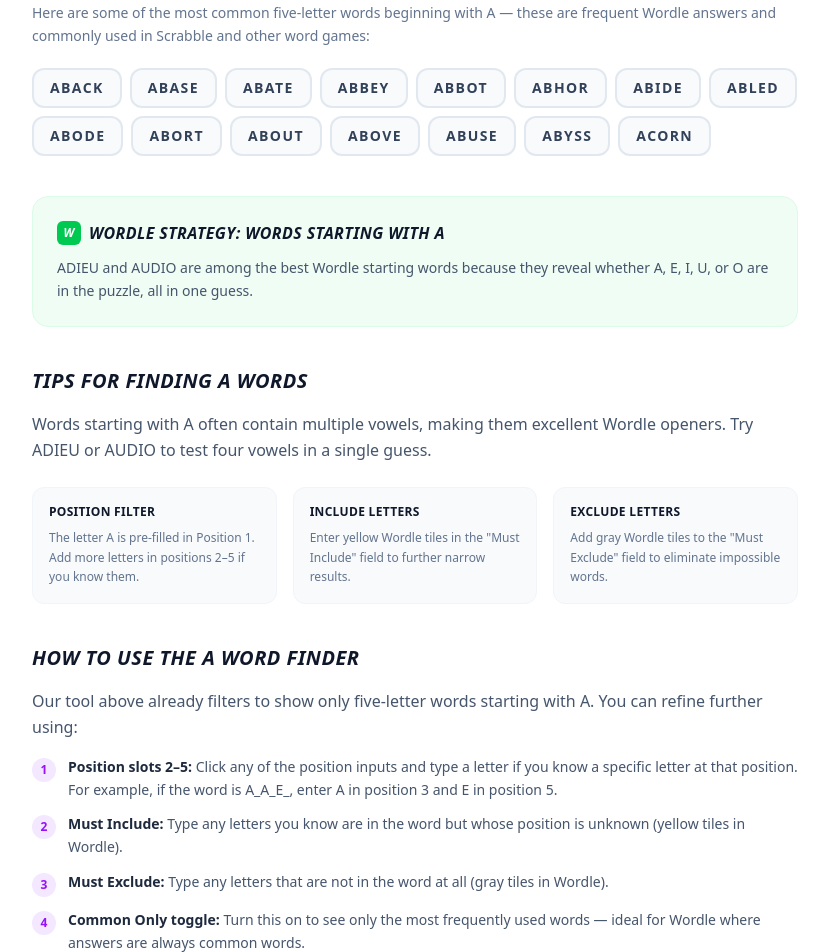
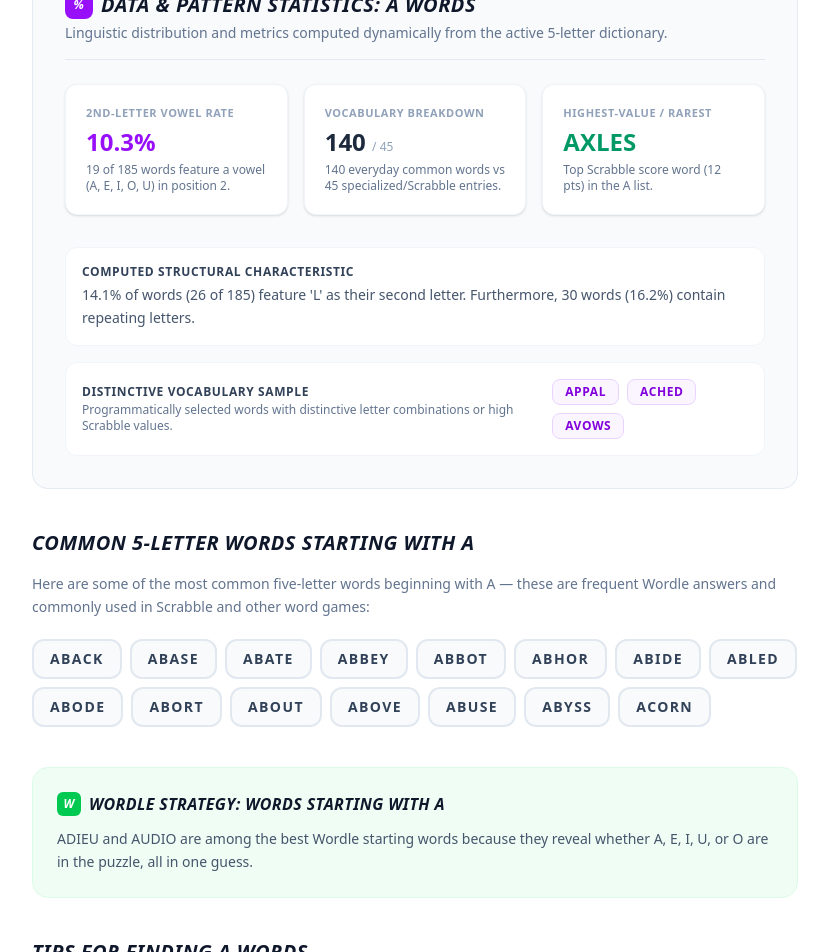
Before and after one commit to asimkhan-10/wordpulse-site, a Next.js app: page /starting-with/a in a window 1280 px wide. Shown: the part 1180-2132 px from the top of the page, without its empty margins (225-1054 px from the left). Built offline with nearby package versions, Linux system fonts and the light colour scheme.

Commit message:
pages content changed

```diff
--- a/src/app/starting-with/[letter]/page.js
+++ b/src/app/starting-with/[letter]/page.js
@@ -193,6 +193,109 @@ const letterContent = {
   },
 };
 
+const SCRABBLE_SCORES = {
+  a: 1, b: 3, c: 3, d: 2, e: 1, f: 4, g: 2, h: 4, i: 1, j: 8, k: 5, l: 1, m: 3,
+  n: 1, o: 1, p: 3, q: 10, r: 1, s: 1, t: 1, u: 1, v: 4, w: 4, x: 8, y: 4, z: 10
+};
+
+function getWordScore(word) {
+  return [...word.toLowerCase()].reduce((total, char) => total + (SCRABBLE_SCORES[char] || 0), 0);
+}
+
+function getLetterStats(letter, letterWords, allWords = [], commonWords = []) {
+  const char = letter.toUpperCase();
+  const lower = letter.toLowerCase();
+  const total = letterWords.length;
+  const commonSet = new Set((commonWords || []).map(w => w.toLowerCase()));
+  const commonCount = letterWords.filter(w => commonSet.has(w.toLowerCase())).length;
+  const uncommonCount = total - commonCount;
+
+  const vowels = new Set(['a', 'e', 'i', 'o', 'u']);
+  const v2Count = letterWords.filter(w => vowels.has(w[1]?.toLowerCase())).length;
+  const v2Pct = total > 0 ? ((v2Count / total) * 100).toFixed(1) : '0.0';
+
+  if (total === 0) {
+    const containing = allWords.filter(w => w.toLowerCase().includes(lower));
+    const examples = containing.slice(0, 3).map(w => w.toUpperCase());
+    return {
+      char,
+      total: 0,
+      commonCount: 0,
+      uncommonCount: 0,
+      v2Pct: '0.0',
+      v2Count: 0,
+      rarestWord: null,
+      distinctiveExamples: [],
+      structuralFact: `No 5-letter words begin with ${char} in the active dictionary; however, ${containing.length} words contain ${char} in positions 2–5 (such as ${examples.join(', ')}).`,
+    };
+  }
+
+  // Find rarest word (prioritizing uncommon entries and highest Scrabble score)
+  const sortedByRarity = [...letterWords].sort((a, b) => {
+    const uncommonA = !commonSet.has(a.toLowerCase());
+    const uncommonB = !commonSet.has(b.toLowerCase());
+    if (uncommonA !== uncommonB) return uncommonA ? -1 : 1;
+    return getWordScore(b) - getWordScore(a);
+  });
+
+  const rarestWord = {
+    word: sortedByRarity[0].toUpperCase(),
+    score: getWordScore(sortedByRarity[0]),
+    isUncommon: !commonSet.has(sortedByRarity[0].toLowerCase()),
+  };
+
+  // Select 2-3 distinctive words from the array (e.g. double letters, high score, or varied patterns)
+  const remaining = sortedByRarity.slice(1);
+  const doubleLetterCandidates = remaining.filter(w => /(\w)\1/.test(w));
+  const distinctive = [];
+
+  if (doubleLetterCandidates.length > 0) {
+    distinctive.push(doubleLetterCandidates[0].toUpperCase());
+  }
+
+  for (const w of remaining) {
+    const upper = w.toUpperCase();
+    if (!distinctive.includes(upper) && upper !== rarestWord.word) {
+      distinctive.push(upper);
+    }
+    if (distinctive.length >= 3) break;
+  }
+
+  // Computed structural fact specific to this letter
+  let structuralFact = '';
+  if (lower === 'q') {
+    const uCount = letterWords.filter(w => w[1]?.toLowerCase() === 'u').length;
+    const uPct = ((uCount / total) * 100).toFixed(1);
+    structuralFact = `${uPct}% of words starting with Q (${uCount} of ${total}) are immediately followed by the letter U.`;
+  } else {
+    const pos2Freq = {};
+    letterWords.forEach(w => {
+      const c = w[1]?.toLowerCase();
+      if (c) pos2Freq[c] = (pos2Freq[c] || 0) + 1;
+    });
+    const sortedPos2 = Object.entries(pos2Freq).sort((a, b) => b[1] - a[1]);
+    const [topChar, topCount] = sortedPos2[0] || ['', 0];
+    const topPct = ((topCount / total) * 100).toFixed(1);
+
+    const doubleWords = letterWords.filter(w => /(\w)\1/.test(w));
+    const doublePct = ((doubleWords.length / total) * 100).toFixed(1);
+
+    structuralFact = `${topPct}% of words (${topCount} of ${total}) feature '${topChar.toUpperCase()}' as their second letter. Furthermore, ${doubleWords.length} words (${doublePct}%) contain repeating letters.`;
+  }
+
+  return {
+    char,
+    total,
+    commonCount,
+    uncommonCount,
+    v2Pct,
+    v2Count,
+    rarestWord,
+    distinctiveExamples: distinctive,
+    structuralFact,
+  };
+}
+
 function getLetterArticle(char, letter, wordCount) {
   const content = letterContent[letter] || {
     intro: `Five-letter words starting with ${char} make up a significant part of the English word game vocabulary. Whether you are playing Wordle, Scrabble, or a crossword puzzle, knowing your ${char}-words gives you a real edge.`,
@@ -223,6 +326,7 @@ export default async function LetterPage({ params }) {
   const letterCommonWords = commonWords.filter(w => w.length === 5 && w[0].toLowerCase() === lowerLetter);
 
   const content = getLetterArticle(char, lowerLetter, letterWords.length);
+  const stats = getLetterStats(lowerLetter, letterWords, allWords, commonWords);
 
   // Dynamic common examples from actual word data (supplement hardcoded ones)
   const exampleWords = letterCommonWords.slice(0, 15);
@@ -276,13 +380,110 @@ export default async function LetterPage({ params }) {
             </p>
             <div className="mt-4 flex flex-wrap gap-3 text-sm">
               <span className="bg-purple-50 border border-purple-100 text-purple-700 font-bold px-3 py-1.5 rounded-full">
-                {letterWords.length.toLocaleString()} total words
+                {stats.total.toLocaleString()} total words
               </span>
               <span className="bg-green-50 border border-green-100 text-green-700 font-bold px-3 py-1.5 rounded-full">
-                {letterCommonWords.length.toLocaleString()} common words
+                {stats.commonCount.toLocaleString()} common words
+              </span>
+              <span className="bg-slate-100 border border-slate-200 text-slate-700 font-bold px-3 py-1.5 rounded-full">
+                {stats.uncommonCount.toLocaleString()} uncommon words
               </span>
             </div>
           </header>
+
+          {/* Letter Data & Linguistic Insights (Computed Statistics) */}
+          <section className="bg-slate-50 border border-slate-200/80 rounded-2xl p-6 md:p-8 space-y-6">
+            <div className="border-b border-slate-200 pb-4">
+              <h3 className="text-xl font-black text-slate-900 uppercase italic tracking-wide flex items-center gap-2">
+                <span className="w-7 h-7 bg-purple-600 rounded-lg flex items-center justify-center text-white text-xs font-black">
+                  %
+                </span>
+                Data & Pattern Statistics: {char} Words
+              </h3>
+              <p className="text-slate-500 text-xs md:text-sm mt-1">
+                Linguistic distribution and metrics computed dynamically from the active 5-letter dictionary.
+              </p>
+            </div>
+
+            {/* Metrics Grid */}
+            <div className="grid grid-cols-1 sm:grid-cols-3 gap-4">
+              {/* Metric 1: Vowel Position 2 */}
+              <div className="bg-white p-5 rounded-xl border border-slate-100 shadow-sm">
+                <span className="text-[11px] font-black uppercase tracking-wider text-slate-400 block mb-1">
+                  2nd-Letter Vowel Rate
+                </span>
+                <div className="text-2xl font-black text-purple-600">
+                  {stats.v2Pct}%
+                </div>
+                <p className="text-xs text-slate-500 mt-1">
+                  {stats.v2Count} of {stats.total} words feature a vowel (A, E, I, O, U) in position 2.
+                </p>
+              </div>
+
+              {/* Metric 2: Common vs Uncommon */}
+              <div className="bg-white p-5 rounded-xl border border-slate-100 shadow-sm">
+                <span className="text-[11px] font-black uppercase tracking-wider text-slate-400 block mb-1">
+                  Vocabulary Breakdown
+                </span>
+                <div className="text-2xl font-black text-slate-800">
+                  {stats.commonCount} <span className="text-xs text-slate-400 font-normal">/ {stats.uncommonCount}</span>
+                </div>
+                <p className="text-xs text-slate-500 mt-1">
+                  {stats.commonCount} everyday common words vs {stats.uncommonCount} specialized/Scrabble entries.
+                </p>
+              </div>
+
+              {/* Metric 3: Notable Word */}
+              <div className="bg-white p-5 rounded-xl border border-slate-100 shadow-sm">
+                <span className="text-[11px] font-black uppercase tracking-wider text-slate-400 block mb-1">
+                  Highest-Value / Rarest
+                </span>
+                <div className="text-2xl font-black text-emerald-600">
+                  {stats.rarestWord ? stats.rarestWord.word : 'N/A'}
+                </div>
+                <p className="text-xs text-slate-500 mt-1">
+                  {stats.rarestWord
+                    ? `Top Scrabble score word (${stats.rarestWord.score} pts) in the ${char} list.`
+                    : `No starting words found in current index.`}
+                </p>
+              </div>
+            </div>
+
+            {/* Computed Insights & Distinctive Examples */}
+            <div className="space-y-4 pt-2">
+              <div className="bg-white p-4 rounded-xl border border-slate-100">
+                <h4 className="text-xs font-black uppercase tracking-wider text-slate-700 mb-1">
+                  Computed Structural Characteristic
+                </h4>
+                <p className="text-sm text-slate-600 leading-relaxed">
+                  {stats.structuralFact}
+                </p>
+              </div>
+
+              {stats.distinctiveExamples.length > 0 && (
+                <div className="bg-white p-4 rounded-xl border border-slate-100 flex flex-col sm:flex-row sm:items-center justify-between gap-3">
+                  <div>
+                    <h4 className="text-xs font-black uppercase tracking-wider text-slate-700">
+                      Distinctive Vocabulary Sample
+                    </h4>
+                    <p className="text-xs text-slate-500 mt-0.5">
+                      Programmatically selected words with distinctive letter combinations or high Scrabble values.
+                    </p>
+                  </div>
+                  <div className="flex flex-wrap gap-2">
+                    {stats.distinctiveExamples.map(word => (
+                      <span
+                        key={word}
+                        className="px-3 py-1 bg-purple-50 border border-purple-200 text-purple-700 text-xs font-black tracking-wider rounded-lg uppercase"
+                      >
+                        {word}
+                      </span>
+                    ))}
+                  </div>
+                </div>
+              )}
+            </div>
+          </section>
 
           {/* Common Words Examples */}
           {exampleWords.length > 0 && (
@@ -336,32 +537,20 @@ export default async function LetterPage({ params }) {
             </div>
           </section>
 
-          {/* How to Use */}
-          <section>
-            <h3 className="text-xl font-black text-slate-900 uppercase italic tracking-wide mb-4">
-              How to Use the {char} Word Finder
-            </h3>
-            <p className="text-slate-600 leading-relaxed mb-4">
-              Our tool above already filters to show only five-letter words starting with {char}. You can refine further using:
-            </p>
-            <ul className="space-y-3">
-              <li className="flex gap-3 items-start">
-                <div className="w-6 h-6 bg-purple-100 rounded-full flex items-center justify-center flex-shrink-0 mt-0.5 text-xs font-black text-purple-600">1</div>
-                <p className="text-slate-600 text-sm leading-relaxed"><strong className="text-slate-800">Position slots 2–5:</strong> Click any of the position inputs and type a letter if you know a specific letter at that position. For example, if the word is {char}_A_E_, enter A in position 3 and E in position 5.</p>
-              </li>
-              <li className="flex gap-3 items-start">
-                <div className="w-6 h-6 bg-purple-100 rounded-full flex items-center justify-center flex-shrink-0 mt-0.5 text-xs font-black text-purple-600">2</div>
-                <p className="text-slate-600 text-sm leading-relaxed"><strong className="text-slate-800">Must Include:</strong> Type any letters you know are in the word but whose position is unknown (yellow tiles in Wordle).</p>
-              </li>
-              <li className="flex gap-3 items-start">
-                <div className="w-6 h-6 bg-purple-100 rounded-full flex items-center justify-center flex-shrink-0 mt-0.5 text-xs font-black text-purple-600">3</div>
-                <p className="text-slate-600 text-sm leading-relaxed"><strong className="text-slate-800">Must Exclude:</strong> Type any letters that are not in the word at all (gray tiles in Wordle).</p>
-              </li>
-              <li className="flex gap-3 items-start">
-                <div className="w-6 h-6 bg-purple-100 rounded-full flex items-center justify-center flex-shrink-0 mt-0.5 text-xs font-black text-purple-600">4</div>
-                <p className="text-slate-600 text-sm leading-relaxed"><strong className="text-slate-800">Common Only toggle:</strong> Turn this on to see only the most frequently used words — ideal for Wordle where answers are always common words.</p>
-              </li>
-            </ul>
+          {/* How to Use / Tool Guide Link */}
+          <section className="bg-slate-50 border border-slate-200/80 rounded-2xl p-5 flex flex-col sm:flex-row sm:items-center justify-between gap-3">
+            <div>
+              <h3 className="font-bold text-slate-800 text-sm">Need help using the solver?</h3>
+              <p className="text-slate-500 text-xs mt-0.5">
+                Learn how to combine position filters, green/yellow/gray tiles, and dictionary settings.
+              </p>
+            </div>
+            <Link
+              href="/#how-to-use"
+              className="inline-flex items-center text-sm font-bold text-purple-600 hover:text-purple-700 hover:underline shrink-0"
+            >
+              New to the tool? See how it works →
+            </Link>
           </section>
 
           {/* Other Starting Letters */}
@@ -406,14 +595,6 @@ export default async function LetterPage({ params }) {
                     ? `Some of the most commonly used five-letter words starting with ${char} include: ${exampleWords.slice(0, 5).join(', ')}. These words appear frequently in Wordle, Scrabble, and everyday English.`
                     : `Words starting with ${char} are rarer in English, but they are valuable in Scrabble for their high point potential.`,
                 },
-                {
-                  q: `Can I use this tool for Scrabble?`,
-                  a: `Absolutely. Toggle off "Common Only" to see the full dictionary including less common words that are still valid in Scrabble. This reveals many high-value words useful for competitive play.`,
-                },
-                {
-                  q: `How do I use the Wordle solver for ${char} words?`,
-                  a: `The solver above is pre-filtered for words starting with ${char}. Add any yellow letters to "Must Include", any gray letters to "Must Exclude", and type confirmed letters into their exact position slots. The list updates instantly.`,
-                },
               ].map((faq, i) => (
                 <div key={i} className="border border-slate-100 rounded-2xl overflow-hidden">
                   <div className="bg-slate-50 px-6 py-4">
```
Also changed, not shown: src/app/page.js (+60 -12 lines).
